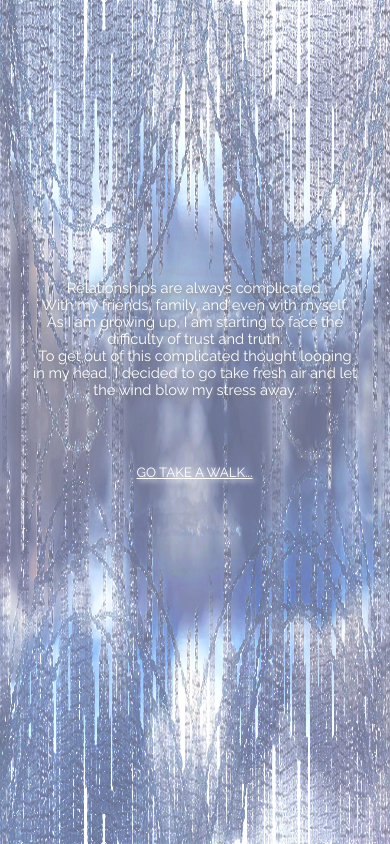
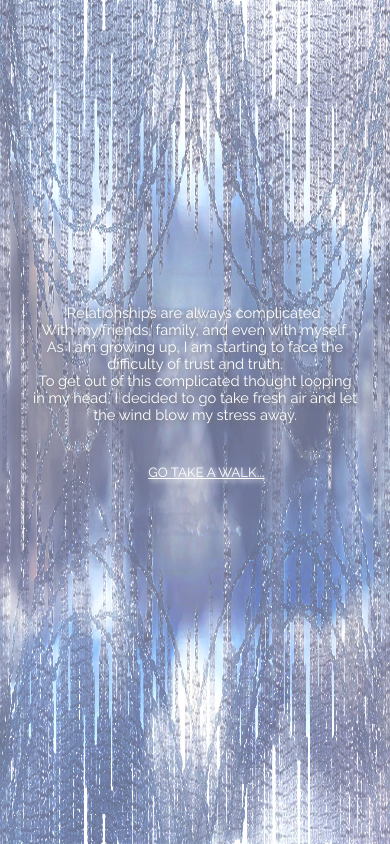
Before and after one commit to AoiSejima/storytelling, a plain HTML site: page index.html in a window 390 px wide. Drawn offline with Linux system fonts and the light colour scheme.

Commit message:
updated iphone media

```diff
--- a/style.css
+++ b/style.css
@@ -48,13 +48,13 @@ a {
 @media (max-width: 768px) {
     p {
         font-size: 11pt;
-        margin: 33vh 8vw auto 8vw;
+        margin: 36vh 8vw auto 8vw;
         text-shadow: 2px 2px 6px rgb(112, 112, 112);
     }
 
     a {
         font-size: 10pt;
-        margin: 55vh 26vw auto 35vw;
+        margin: 55vh 26vw auto 38vw;
         text-shadow: 2px 2px 5px white;
     }
 }
```
